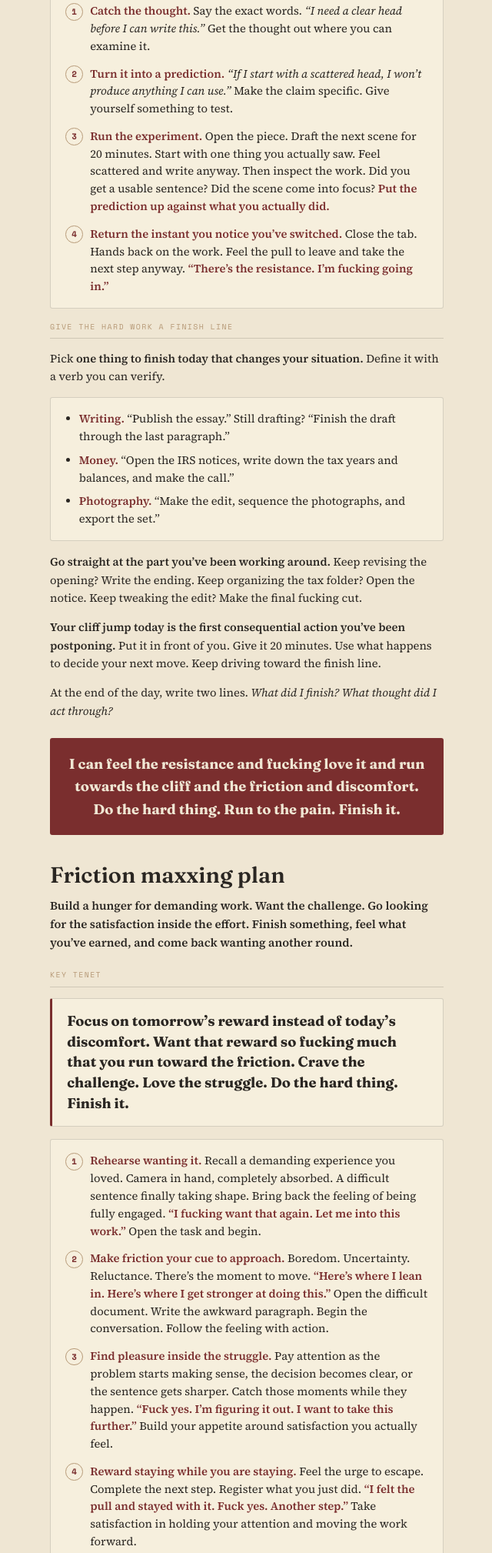
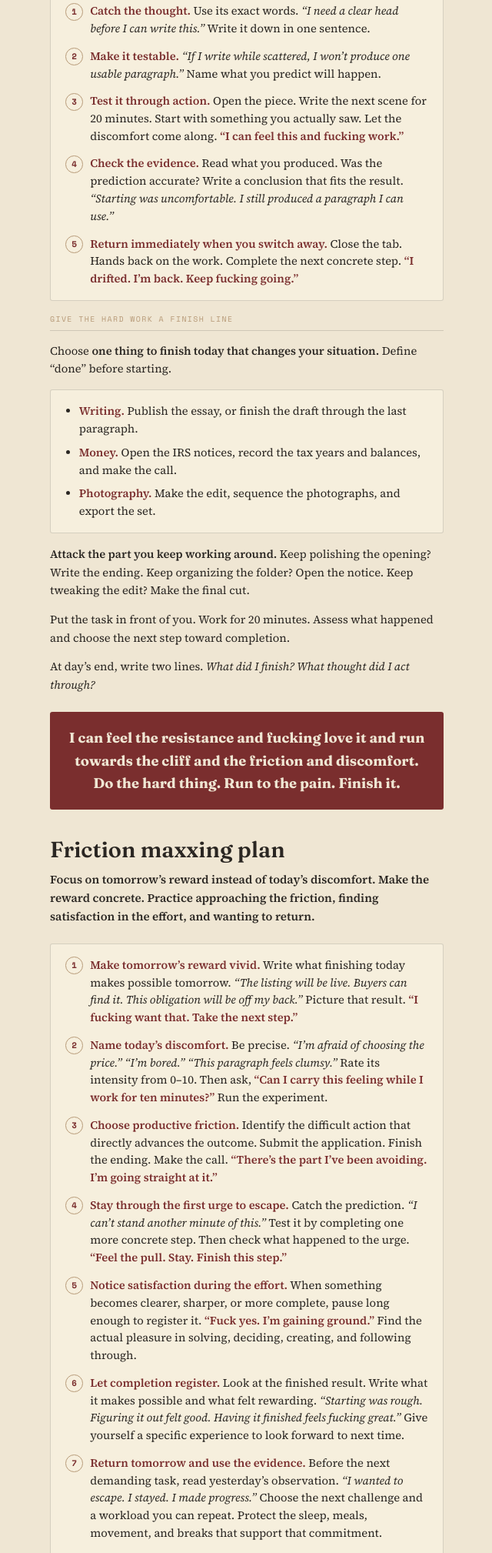
Before and after one commit to dougkimchopchop/doug-kim-dfk, a plain HTML site: page furious-action.html in a window 1280 px wide. Shown: the part 345-2363 px from the top of the page at 77% size, without its empty margins (319-959 px from the left). Drawn offline with nearby package versions, Linux system fonts and the light colour scheme.

Commit message:
Replace Furious Action page with revised two-part version
Co-Authored-By: Claude Opus 5.5 <noreply@anthropic.com>
Claude-Session: https://claude.ai/code/session_01GxraM3Emm6655V2T5sbB7o

```diff
--- a/furious-action.html
+++ b/furious-action.html
@@ -4,7 +4,7 @@
 <meta charset="UTF-8">
 <meta name="viewport" content="width=device-width, initial-scale=1.0, viewport-fit=cover">
 <title>Furious Action Plan + Friction Maxxing Plan</title>
-<meta name="description" content="Become ferocious at the exact moment you usually switch away.">
+<meta name="description" content="Get ferocious at the moment you usually switch away.">
 <meta name="apple-mobile-web-app-capable" content="yes">
 <meta name="apple-mobile-web-app-title" content="Furious Action">
 <meta name="theme-color" content="#EFE6D3">
@@ -42,54 +42,52 @@
 <h1 style="font-family:var(--display);font-weight:600;font-size:clamp(1.7rem,7vw,2.2rem);line-height:1.1;margin:0 0 .7rem;">Furious Action Plan + Friction Maxxing Plan</h1>
 
 <h2 class="part-title" style="margin-top:1.4rem">Furious action plan</h2>
-<p class="lede"><b>Become ferocious at the exact moment you usually switch away.</b> Catch yourself reaching for the exit. <em>“I should get organized first.”</em> There’s your resistance. Turn toward it. Get your hands back on the fucking work.</p>
+<p class="lede"><b>Get ferocious at the moment you usually switch away.</b> Catch the thought that makes escape feel reasonable. <em>“I should get organized first.”</em> That’s your cue. Turn toward the fucking work.</p>
 
 <div class="sec-lbl">Use CBT at the decision point</div>
 <div class="technique-card">
   <ol class="punch-steps">
-    <li><b>Catch the thought.</b> Say the exact words. <em>“I need a clear head before I can write this.”</em> Get the thought out where you can examine it.</li>
-    <li><b>Turn it into a prediction.</b> <em>“If I start with a scattered head, I won’t produce anything I can use.”</em> Make the claim specific. Give yourself something to test.</li>
-    <li><b>Run the experiment.</b> Open the piece. Draft the next scene for 20 minutes. Start with one thing you actually saw. Feel scattered and write anyway. Then inspect the work. Did you get a usable sentence? Did the scene come into focus? <b>Put the prediction up against what you actually did.</b></li>
-    <li><b>Return the instant you notice you’ve switched.</b> Close the tab. Hands back on the work. Feel the pull to leave and take the next step anyway. <b>“There’s the resistance. I’m fucking going in.”</b></li>
+    <li><b>Catch the thought.</b> Use its exact words. <em>“I need a clear head before I can write this.”</em> Write it down in one sentence.</li>
+    <li><b>Make it testable.</b> <em>“If I write while scattered, I won’t produce one usable paragraph.”</em> Name what you predict will happen.</li>
+    <li><b>Test it through action.</b> Open the piece. Write the next scene for 20 minutes. Start with something you actually saw. Let the discomfort come along. <b>“I can feel this and fucking work.”</b></li>
+    <li><b>Check the evidence.</b> Read what you produced. Was the prediction accurate? Write a conclusion that fits the result. <em>“Starting was uncomfortable. I still produced a paragraph I can use.”</em></li>
+    <li><b>Return immediately when you switch away.</b> Close the tab. Hands back on the work. Complete the next concrete step. <b>“I drifted. I’m back. Keep fucking going.”</b></li>
   </ol>
 </div>
 
 <div class="sec-lbl">Give the hard work a finish line</div>
-<p class="body-p">Pick <b>one thing to finish today that changes your situation.</b> Define it with a verb you can verify.</p>
+<p class="body-p">Choose <b>one thing to finish today that changes your situation.</b> Define “done” before starting.</p>
 <div class="technique-card">
   <ul class="bullets">
-    <li><b>Writing.</b> “Publish the essay.” Still drafting? “Finish the draft through the last paragraph.”</li>
-    <li><b>Money.</b> “Open the IRS notices, write down the tax years and balances, and make the call.”</li>
-    <li><b>Photography.</b> “Make the edit, sequence the photographs, and export the set.”</li>
+    <li><b>Writing.</b> Publish the essay, or finish the draft through the last paragraph.</li>
+    <li><b>Money.</b> Open the IRS notices, record the tax years and balances, and make the call.</li>
+    <li><b>Photography.</b> Make the edit, sequence the photographs, and export the set.</li>
   </ul>
 </div>
-<p class="body-p"><b>Go straight at the part you’ve been working around.</b> Keep revising the opening? Write the ending. Keep organizing the tax folder? Open the notice. Keep tweaking the edit? Make the final fucking cut.</p>
-<p class="body-p"><b>Your cliff jump today is the first consequential action you’ve been postponing.</b> Put it in front of you. Give it 20 minutes. Use what happens to decide your next move. Keep driving toward the finish line.</p>
-<p class="body-p">At the end of the day, write two lines. <em>What did I finish? What thought did I act through?</em></p>
+<p class="body-p"><b>Attack the part you keep working around.</b> Keep polishing the opening? Write the ending. Keep organizing the folder? Open the notice. Keep tweaking the edit? Make the final cut.</p>
+<p class="body-p">Put the task in front of you. Work for 20 minutes. Assess what happened and choose the next step toward completion.</p>
+<p class="body-p">At day’s end, write two lines. <em>What did I finish? What thought did I act through?</em></p>
 
 <div class="closing-summary">I can feel the resistance and fucking love it and run towards the cliff and the friction and discomfort. Do the hard thing. Run to the pain. Finish it.</div>
 
 <h2 class="part-title">Friction maxxing plan</h2>
-<p class="lede"><b>Build a hunger for demanding work. Want the challenge. Go looking for the satisfaction inside the effort. Finish something, feel what you’ve earned, and come back wanting another round.</b></p>
-
-<div class="sec-lbl">Key tenet</div>
-<div class="mantra-card" style="margin-top:0"><div class="mantra-text">Focus on tomorrow’s reward instead of today’s discomfort. Want that reward so fucking much that you run toward the friction. Crave the challenge. Love the struggle. Do the hard thing. Finish it.</div></div>
+<p class="lede"><b>Focus on tomorrow’s reward instead of today’s discomfort. Make the reward concrete. Practice approaching the friction, finding satisfaction in the effort, and wanting to return.</b></p>
 
 <div class="technique-card">
   <ol class="punch-steps">
-    <li><b>Rehearse wanting it.</b> Recall a demanding experience you loved. Camera in hand, completely absorbed. A difficult sentence finally taking shape. Bring back the feeling of being fully engaged. <b>“I fucking want that again. Let me into this work.”</b> Open the task and begin.</li>
-    <li><b>Make friction your cue to approach.</b> Boredom. Uncertainty. Reluctance. There’s the moment to move. <b>“Here’s where I lean in. Here’s where I get stronger at doing this.”</b> Open the difficult document. Write the awkward paragraph. Begin the conversation. Follow the feeling with action.</li>
-    <li><b>Find pleasure inside the struggle.</b> Pay attention as the problem starts making sense, the decision becomes clear, or the sentence gets sharper. Catch those moments while they happen. <b>“Fuck yes. I’m figuring it out. I want to take this further.”</b> Build your appetite around satisfaction you actually feel.</li>
-    <li><b>Reward staying while you are staying.</b> Feel the urge to escape. Complete the next step. Register what you just did. <b>“I felt the pull and stayed with it. Fuck yes. Another step.”</b> Take satisfaction in holding your attention and moving the work forward.</li>
-    <li><b>Make tomorrow’s reward vivid.</b> See the essay published. The application submitted. The listing live. Imagine waking up with that obligation finished and that opportunity open. <b>“I fucking want that tomorrow. I’m putting the work in today.”</b> Take the action that earns it.</li>
-    <li><b>Savor completion until it registers.</b> Look at the finished work. Let the relief, pride, and possibilities land. <b>“I went toward the resistance. I worked through it. I finished the fucking thing.”</b> Record what you accomplished and what felt satisfying. Give yourself a real experience to want again.</li>
-    <li><b>Feed the appetite through repetition.</b> Choose another meaningful challenge tomorrow. Raise the demand as your capacity grows. Eat, sleep, move, recover, and return ready to work. <b>“Give me the next challenge. I want to see what I can finish.”</b></li>
+    <li><b>Make tomorrow’s reward vivid.</b> Write what finishing today makes possible tomorrow. <em>“The listing will be live. Buyers can find it. This obligation will be off my back.”</em> Picture that result. <b>“I fucking want that. Take the next step.”</b></li>
+    <li><b>Name today’s discomfort.</b> Be precise. <em>“I’m afraid of choosing the price.” “I’m bored.” “This paragraph feels clumsy.”</em> Rate its intensity from 0–10. Then ask, <b>“Can I carry this feeling while I work for ten minutes?”</b> Run the experiment.</li>
+    <li><b>Choose productive friction.</b> Identify the difficult action that directly advances the outcome. Submit the application. Finish the ending. Make the call. <b>“There’s the part I’ve been avoiding. I’m going straight at it.”</b></li>
+    <li><b>Stay through the first urge to escape.</b> Catch the prediction. <em>“I can’t stand another minute of this.”</em> Test it by completing one more concrete step. Then check what happened to the urge. <b>“Feel the pull. Stay. Finish this step.”</b></li>
+    <li><b>Notice satisfaction during the effort.</b> When something becomes clearer, sharper, or more complete, pause long enough to register it. <b>“Fuck yes. I’m gaining ground.”</b> Find the actual pleasure in solving, deciding, creating, and following through.</li>
+    <li><b>Let completion register.</b> Look at the finished result. Write what it makes possible and what felt rewarding. <em>“Starting was rough. Figuring it out felt good. Having it finished feels fucking great.”</em> Give yourself a specific experience to look forward to next time.</li>
+    <li><b>Return tomorrow and use the evidence.</b> Before the next demanding task, read yesterday’s observation. <em>“I wanted to escape. I stayed. I made progress.”</em> Choose the next challenge and a workload you can repeat. Protect the sleep, meals, movement, and breaks that support that commitment.</li>
   </ol>
 </div>
 
-<p class="body-p">Some sessions will feel rough throughout. Record that honestly. Keep finding the moments when struggle becomes absorbing, when effort feels satisfying, and when finishing makes you hungry to do it again.</p>
+<p class="body-p">Keep the record honest. Some sessions will stay unpleasant. Build your appetite around the satisfaction you actually discover.</p>
 
-<div class="closing-summary">I want the challenge.<br>Let me into the difficult part.<br>Feel the friction. Lean fucking in.<br>Enjoy gaining ground.<br>Finish it. Feel it. Come back hungry.</div>
+<div class="closing-summary">Want tomorrow’s reward.<br>Move toward today’s friction.<br>Feel the resistance. Lean fucking in.<br>Find the satisfaction.<br>Finish it. Feel it. Come back hungry.</div>
 
 <p class="foot">doug kim — updated 2026</p>
 </div>
```
Also changed, not shown: index.html (+1 -1 lines).
